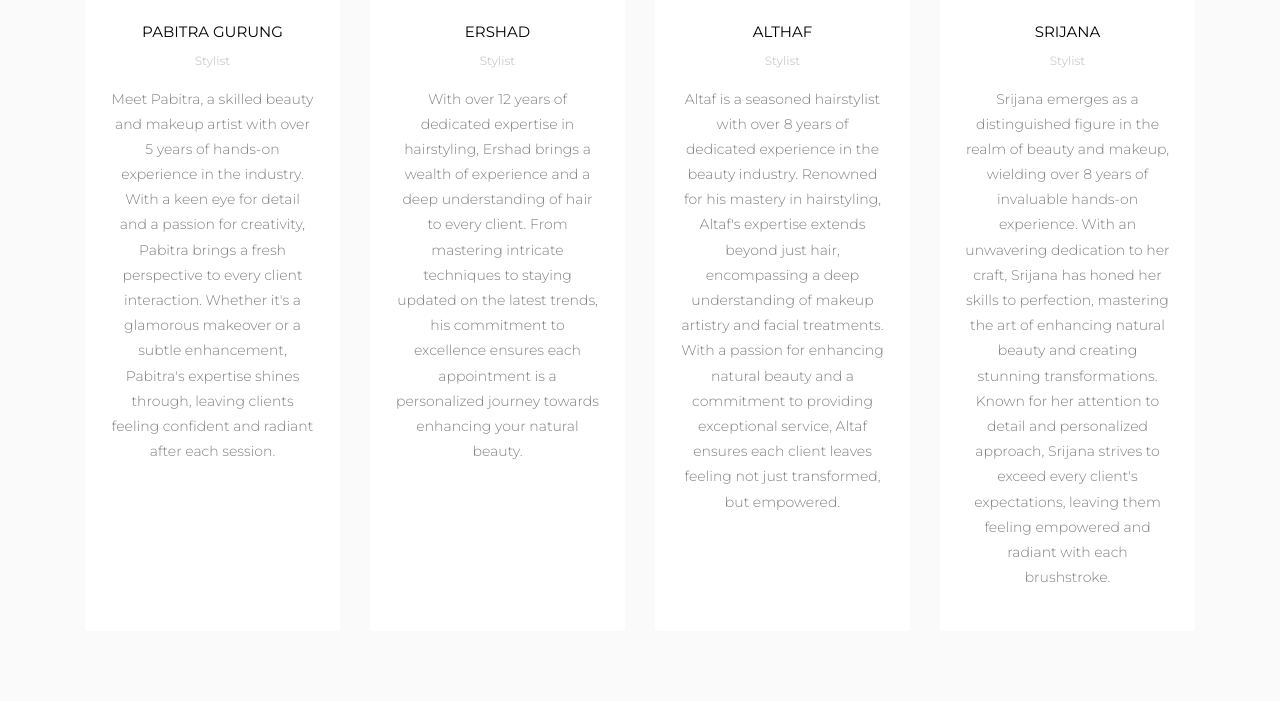
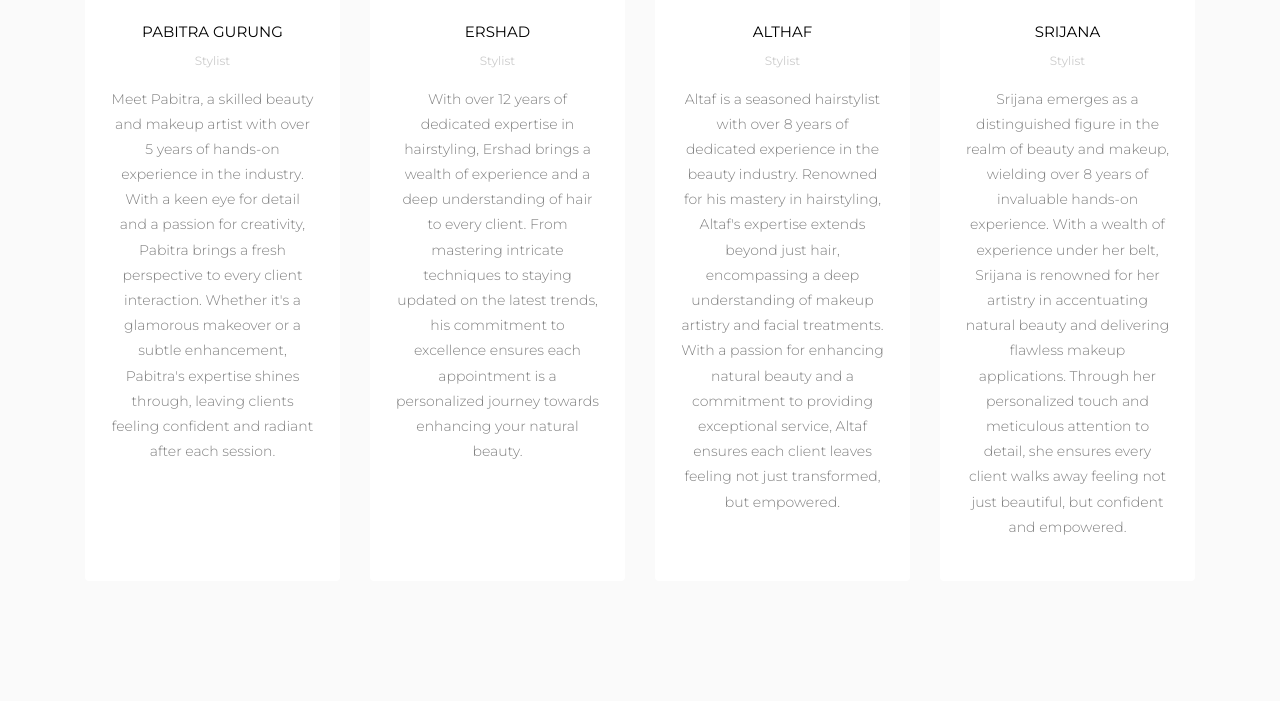
Before and after one commit to beguilesalon/beguilesalon.github.io, a plain HTML site: page index.html in a window 1280 px wide. Shown: the part 1802-2503 px from the top of the page. Drawn offline with Linux system fonts and the light colour scheme; some packages are replaced by stand-ins of ours; no server answers; files whose address does not match are found by name.

Commit message:
Srijana and Pabitra

```diff
--- a/index.html
+++ b/index.html
@@ -189,7 +189,7 @@
       					<h3><a href="teacher-single.html">Srijana</a></h3>
       					<span class="position">Stylist</span>
       					<div class="text">
-	        				<p>Srijana emerges as a distinguished figure in the realm of beauty and makeup, wielding over 8 years of invaluable hands-on experience. With an unwavering dedication to her craft, Srijana has honed her skills to perfection, mastering the art of enhancing natural beauty and creating stunning transformations. Known for her attention to detail and personalized approach, Srijana strives to exceed every client's expectations, leaving them feeling empowered and radiant with each brushstroke.</p>
+	        				<p>Srijana emerges as a distinguished figure in the realm of beauty and makeup, wielding over 8 years of invaluable hands-on experience. With a wealth of experience under her belt, Srijana is renowned for her artistry in accentuating natural beauty and delivering flawless makeup applications. Through her personalized touch and meticulous attention to detail, she ensures every client walks away feeling not just beautiful, but confident and empowered.</p>
 							<!-- <ul class="ftco-footer-social list-unstyled float-md-left float-lft mt-5">
 								<li class="ftco-animate"><a href="https://www.facebook.com/ms.nibil" target="_blank"><span class="icon-facebook"></span></a></li>
 								<li class="ftco-animate"><a href="https://www.instagram.com/ms.nibil/" target="_blank"><span class="icon-instagram"></span></a></li>
```
